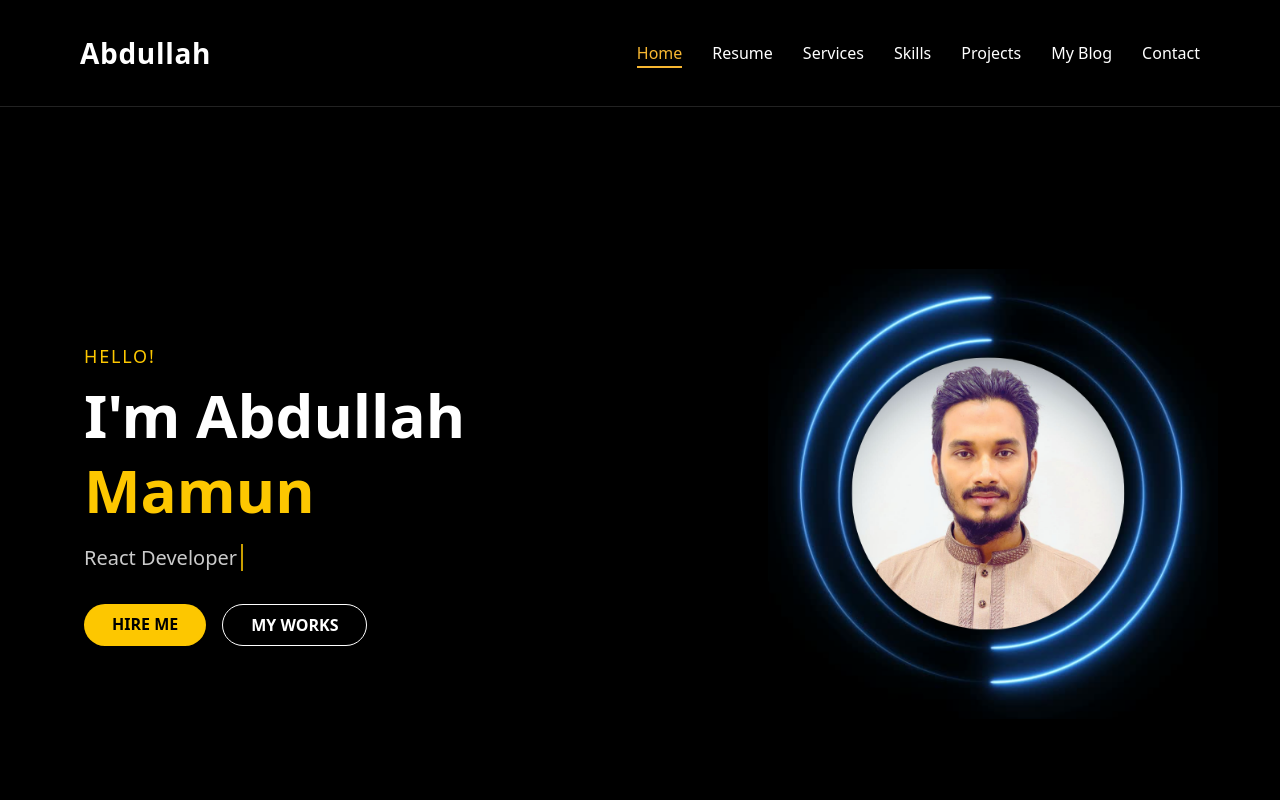
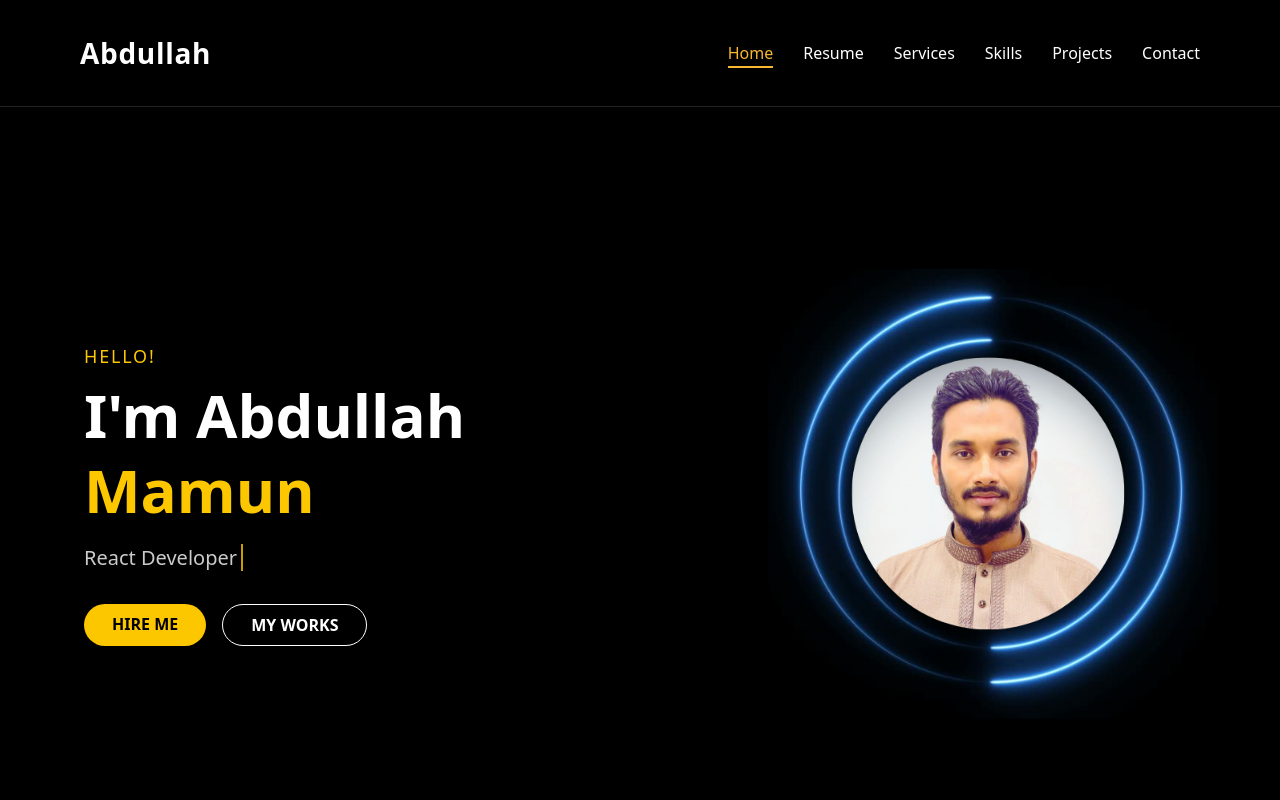
Before and after one commit to MD-ABDULLAH24/newPortfolio, a React (Vite) app: page / in a window 1280 px wide. Shown: the top 800 px of the page. Built offline with nearby package versions, Linux system fonts and the light colour scheme.

Commit message:
Add new work or update files

```diff
--- a/src/Components/Header.jsx
+++ b/src/Components/Header.jsx
@@ -6,7 +6,6 @@ const navLinks = [
     { href: "#services", label: "Services" },
     { href: "#skills", label: "Skills" },
     { href: "#projects", label: "Projects" },
-    { href: "#blog", label: "My Blog" },
     { href: "#contact", label: "Contact" },
 ];
 
```
